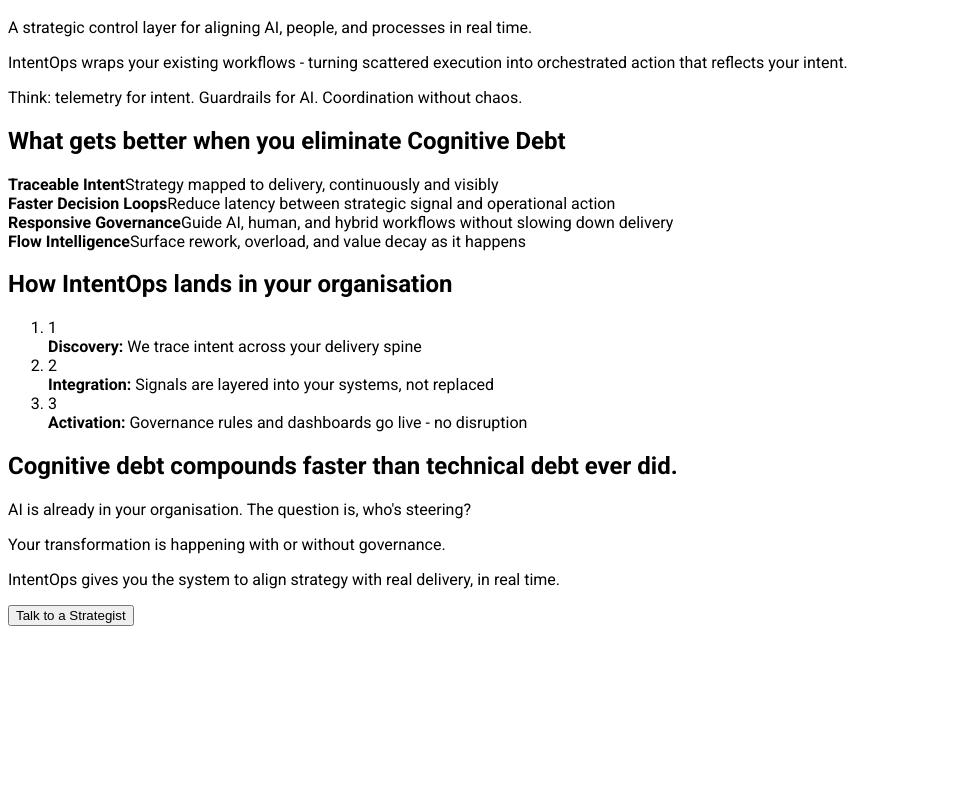
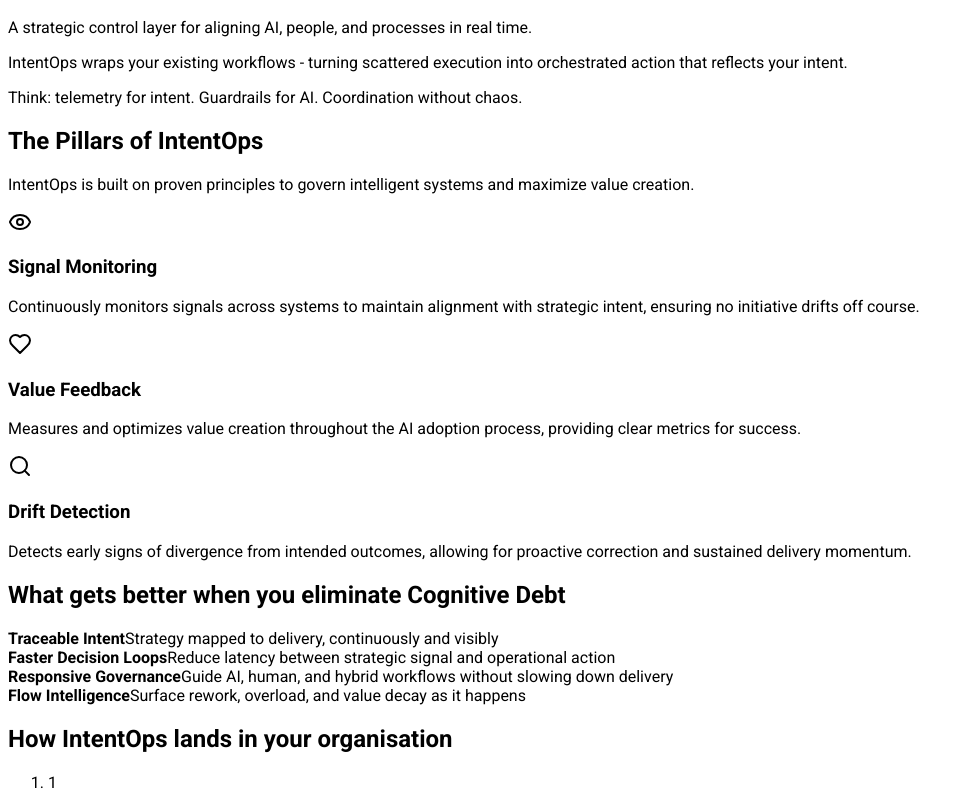
Before and after one commit to BandFlow25/flowency, a React (Vite) app in the folder client/: page /intentops in a window 1280 px wide. Shown: the part 987-1780 px from the top of the page, without its empty margins (0-970 px from the left). Built offline with nearby package versions, Linux system fonts and the light colour scheme.

Commit message:
Added Actuate Ribbon 2

```diff
--- a/client/src/pages/ActuatePage.tsx
+++ b/client/src/pages/ActuatePage.tsx
@@ -8,7 +8,7 @@ import Footer from "@/components/Footer";
 import SEOHead from "@/components/SEOHead";
 import ScrollProgress from "@/components/ScrollProgress";
 
-import { Target, Zap, RefreshCw, Bot, Settings, AlertTriangle, Cog, CheckCircle } from "lucide-react";
+import { Target, Zap, RefreshCw, Bot, Settings, AlertTriangle, Cog, CheckCircle, RotateCcw, Brain, Bolt, Puzzle, Layers, Package } from "lucide-react";
 
 // 3-Level Model Service Lines Data
 const serviceLines = [
@@ -248,42 +248,54 @@ function ProblemDiagnosticCarousel() {
 
   const problems = [
     {
-      icon: "🔄",
+      icon: RotateCcw,
+      iconColor: "text-blue-600",
+      iconBg: "bg-blue-100",
       title: "Manual drag everywhere?",
       pain: "Copy-paste steps, approval chains, and workflow spaghetti eating your day?",
       solution: "Let us redesign and automate those time-burning workflows.",
       serviceIndex: 2 // Links to Process Transformation
     },
     {
-      icon: "🧠",
+      icon: Brain,
+      iconColor: "text-purple-600",
+      iconBg: "bg-purple-100",
       title: "Your GenAI hallucinates?",
       pain: "AI tools confidently telling you the wrong thing at the worst moment?",
       solution: "We put guardrails, fallback logic, and monitoring in place.",
       serviceIndex: 3 // Links to Prompt Engineering
     },
     {
-      icon: "⚡",
+      icon: Bolt,
+      iconColor: "text-orange-600",
+      iconBg: "bg-orange-100",
       title: "AI ideas, no working features?",
       pain: "Endless demos and prototypes but nothing your customers can actually touch?",
       solution: "We deliver testable, production-ready tools, fast.",
       serviceIndex: 1 // Links to AI Product Development
     },
     {
-      icon: "🤖",
+      icon: Bot,
+      iconColor: "text-green-600",
+      iconBg: "bg-green-100",
       title: "Prompt chaos across teams?",
       pain: "Everyone writing their own prompts, getting wildly different results?",
       solution: "We build prompt libraries you can trust and scale.",
       serviceIndex: 3 // Links to Prompt Engineering
     },
     {
-      icon: "🔌",
+      icon: Puzzle,
+      iconColor: "text-teal-600",
+      iconBg: "bg-teal-100",
       title: "Ten tools, no flow?",
       pain: "Testing every AI API under the sun but they don't talk to each other?",
       solution: "We unify your AI stack and remove duplicated effort.",
       serviceIndex: 4 // Links to Decision Support
     },
     {
-      icon: "🪵",
+      icon: Layers,
+      iconColor: "text-red-600",
+      iconBg: "bg-red-100",
       title: "Process-on-process layering?",
       pain: "Legacy workflows stacked like archaeological layers. Nobody knows why anymore.",
       solution: "We cut through legacy with AI-enhanced simplification.",
@@ -344,8 +356,8 @@ function ProblemDiagnosticCarousel() {
                   transition={{ duration: 0.5 }}
                   className="mb-6"
                 >
-                  <div className="w-16 h-16 bg-gradient-to-br from-orange-400 to-red-500 rounded-full flex items-center justify-center mx-auto mb-4 group-hover:scale-110 transition-transform duration-300">
-                    <span className="text-white text-2xl">{problem.icon}</span>
+                  <div className={`w-16 h-16 ${problem.iconBg} rounded-full flex items-center justify-center mx-auto mb-4 group-hover:scale-110 transition-transform duration-300`}>
+                    {createElement(problem.icon, { className: `w-8 h-8 ${problem.iconColor}` })}
                   </div>
 
                   <h3 className="text-2xl md:text-3xl font-bold text-gray-900 mb-4 group-hover:text-orange-600 transition-colors">
@@ -586,7 +598,7 @@ export default function ActuatePage() {
             className="text-center mb-12"
           >
             <h2 className="text-3xl md:text-4xl font-bold text-primary mb-6">
-              🔍 What Problems Do We Solve?
+              What Problems Do We Solve?
             </h2>
 
             <p className="text-lg text-gray-700 mb-8 max-w-4xl mx-auto leading-relaxed">
@@ -606,7 +618,7 @@ export default function ActuatePage() {
           >
 
             <div className="mt-12 bg-emerald-500/10 border-l-4 border-emerald-500 p-8 rounded-r-lg text-left max-w-4xl mx-auto">
-              <h3 className="text-xl font-bold text-primary mb-4">💡 Core Insight</h3>
+              <h3 className="text-xl font-bold text-primary mb-4">Core Insight</h3>
               <blockquote className="text-lg text-gray-700 italic leading-relaxed mb-4">
                 "Actuate combines the cognition of your people with the execution power of AI. It's not about replacing work - it's about delivering the future faster, with the people who know what matters."
               </blockquote>
@@ -629,7 +641,7 @@ export default function ActuatePage() {
             className="text-center mb-8 md:mb-16"
           >
             <h2 className="text-2xl md:text-3xl lg:text-4xl font-bold text-primary mb-4 md:mb-6">
-              🚀 Actuate Service Lines
+              Actuate Service Lines
             </h2>
           </motion.div>
 
--- a/client/src/pages/IntentOpsPage.tsx
+++ b/client/src/pages/IntentOpsPage.tsx
@@ -2,7 +2,7 @@ import { useState } from "react";
 import ContactModal from "@/components/ContactModal";
 import { Link } from "wouter";
 import { motion } from "framer-motion";
-import { ArrowLeft, Menu, X } from "lucide-react";
+import { ArrowLeft, Menu, X, Eye } from "lucide-react";
 import ActuateIntentOpsCollaboration from "@/components/ActuateIntentOpsCollaboration";
 import Footer from "@/components/Footer";
 import SEOHead from "@/components/SEOHead";
@@ -252,7 +252,67 @@ export default function IntentOpsPage() {
         </div>
       </section>
 
+      {/* IntentOps Pillars */}
+      <section id="pillars" className="py-16 bg-gray-50">
+        <div className="max-w-7xl mx-auto px-4 sm:px-6 lg:px-8">
+          <div className="text-center mb-16">
+            <h2 className="text-4xl font-bold text-gray-900 mb-6">The Pillars of IntentOps</h2>
+            <p className="text-xl text-gray-600 max-w-3xl mx-auto">
+              IntentOps is built on proven principles to govern intelligent systems and maximize value creation.
+            </p>
+          </div>
 
+          <div className="grid grid-cols-1 md:grid-cols-3 gap-8">
+            <motion.div
+              className="bg-white p-6 rounded-lg shadow-md border border-gray-200"
+              initial={{ opacity: 0, y: 30 }}
+              whileInView={{ opacity: 1, y: 0 }}
+              viewport={{ once: true }}
+              transition={{ duration: 0.6, delay: 0.1 }}
+            >
+              <div className="bg-blue-500 w-12 h-12 rounded-full flex items-center justify-center text-white mb-4">
+                <Eye className="w-6 h-6 text-white" />
+              </div>
+              <h3 className="text-xl font-bold text-gray-900 mb-2">Signal Monitoring</h3>
+              <p className="text-gray-600">
+                Continuously monitors signals across systems to maintain alignment with strategic intent, ensuring no initiative drifts off course.
+              </p>
+            </motion.div>
+
+            <motion.div
+              className="bg-white p-6 rounded-lg shadow-md border border-gray-200"
+              initial={{ opacity: 0, y: 30 }}
+              whileInView={{ opacity: 1, y: 0 }}
+              viewport={{ once: true }}
+              transition={{ duration: 0.6, delay: 0.2 }}
+            >
+              <div className="bg-accent w-12 h-12 rounded-full flex items-center justify-center text-white mb-4">
+                <svg xmlns="http://www.w3.org/2000/svg" width="24" height="24" viewBox="0 0 24 24" fill="none" stroke="currentColor" strokeWidth="2" strokeLinecap="round" strokeLinejoin="round"><path d="M19 14c1.49-1.46 3-3.21 3-5.5A5.5 5.5 0 0 0 16.5 3c-1.76 0-3 .5-4.5 2-1.5-1.5-2.74-2-4.5-2A5.5 5.5 0 0 0 2 8.5c0 2.3 1.5 4.05 3 5.5l7 7Z"></path></svg>
+              </div>
+              <h3 className="text-xl font-bold text-gray-900 mb-2">Value Feedback</h3>
+              <p className="text-gray-600">
+                Measures and optimizes value creation throughout the AI adoption process, providing clear metrics for success.
+              </p>
+            </motion.div>
+
+            <motion.div
+              className="bg-white p-6 rounded-lg shadow-md border border-gray-200"
+              initial={{ opacity: 0, y: 30 }}
+              whileInView={{ opacity: 1, y: 0 }}
+              viewport={{ once: true }}
+              transition={{ duration: 0.6, delay: 0.3 }}
+            >
+              <div className="bg-[hsl(var(--flow-blue-light))] w-12 h-12 rounded-full flex items-center justify-center text-white mb-4">
+                <svg xmlns="http://www.w3.org/2000/svg" width="24" height="24" viewBox="0 0 24 24" fill="none" stroke="currentColor" strokeWidth="2" strokeLinecap="round" strokeLinejoin="round"><circle cx="11" cy="11" r="8"></circle><line x1="21" y1="21" x2="16.65" y2="16.65"></line></svg>
+              </div>
+              <h3 className="text-xl font-bold text-gray-900 mb-2">Drift Detection</h3>
+              <p className="text-gray-600">
+                Detects early signs of divergence from intended outcomes, allowing for proactive correction and sustained delivery momentum.
+              </p>
+            </motion.div>
+          </div>
+        </div>
+      </section>
 
       {/* What It Enables Section */}
       <section className="py-20 bg-gradient-to-br from-blue-900 via-slate-800 to-blue-950 text-white">
```
